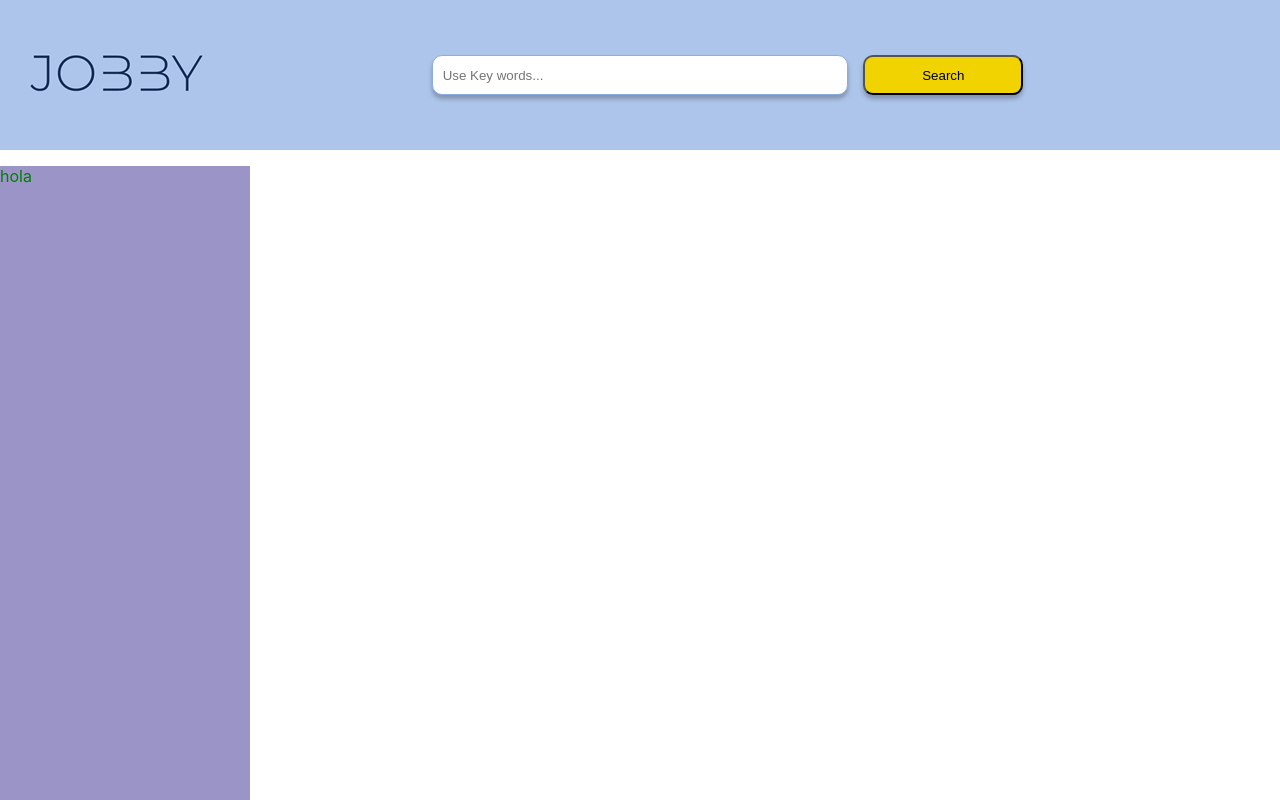
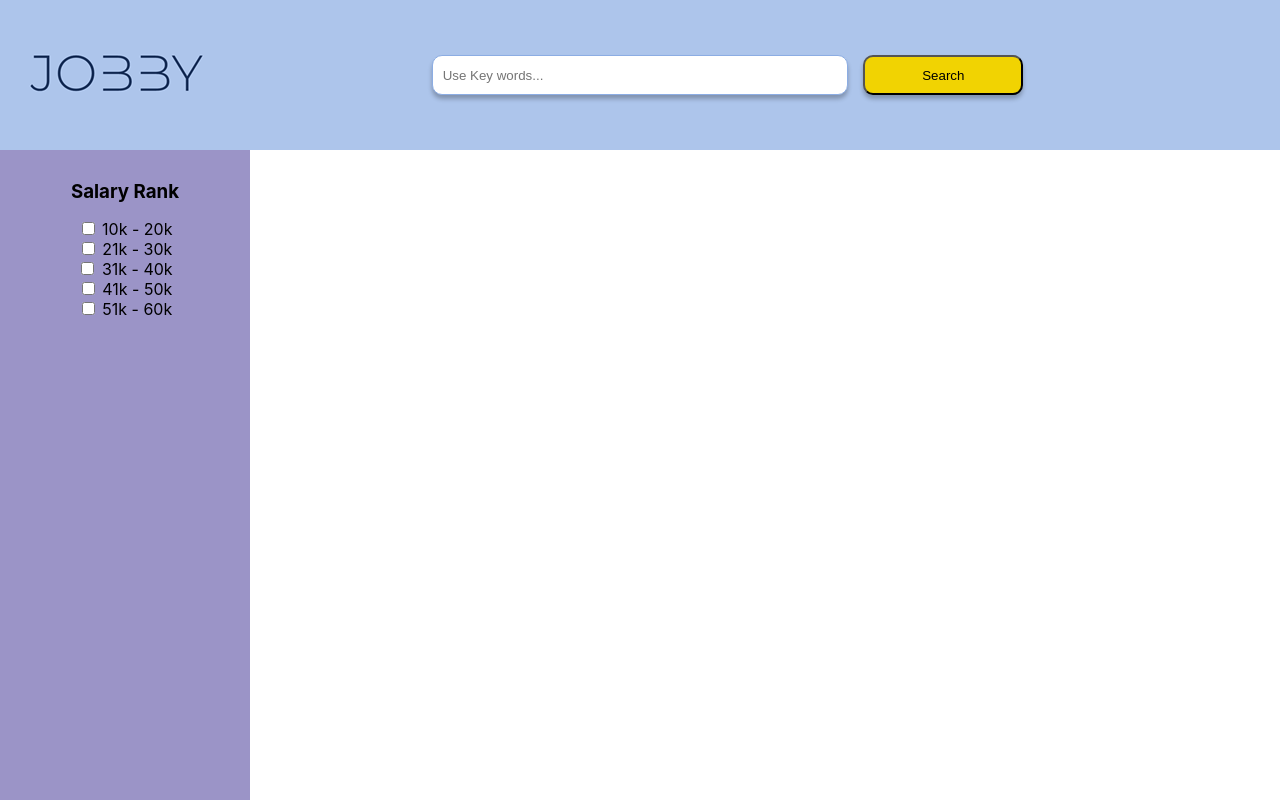
Before and after one commit to ingenio-se/JobbyFullStack, a React (Create React App) app: page / in a window 1280 px wide. Shown: the top 800 px of the page. Built offline with nearby package versions, Linux system fonts and the light colour scheme.

Commit message:
Sidebar component added V.1.0

```diff
--- a/src/components/Header/style/index.scss
+++ b/src/components/Header/style/index.scss
@@ -28,6 +28,7 @@ $corners: 10px;
     background-color: $secondary-color;
     box-shadow: $shadow;
     border-radius: $corners;
+    cursor: pointer;
     &:focus {
       outline: none;
     }
--- a/src/components/SideBar/index.js
+++ b/src/components/SideBar/index.js
@@ -10,7 +10,24 @@ class index extends Component {
   render() {
     return (
       <div className="sidebar__container">
-        <p>hola</p>
+        <h3>Salary Rank</h3>
+        <ul>
+          <li>
+            <input type="checkbox" name="" id="" /> 10k - 20k
+          </li>
+          <li>
+            <input type="checkbox" name="" id="" /> 21k - 30k
+          </li>
+          <li>
+            <input type="checkbox" name="" id="" /> 31k - 40k
+          </li>
+          <li>
+            <input type="checkbox" name="" id="" /> 41k - 50k
+          </li>
+          <li>
+            <input type="checkbox" name="" id="" /> 51k - 60k
+          </li>
+        </ul>
       </div>
     );
   }
--- a/src/components/SideBar/style/index.scss
+++ b/src/components/SideBar/style/index.scss
@@ -3,6 +3,14 @@
 .sidebar__container {
   height: 100vh;
   width: 250px;
-  color: green;
   background-color: darken($color: #9b94c7, $amount: 0%);
+  text-align: center;
+  h3 {
+    margin: 0;
+    padding-top: 30px;
+  }
+  ul {
+    list-style-type: none;
+    padding: 0;
+  }
 }
```
